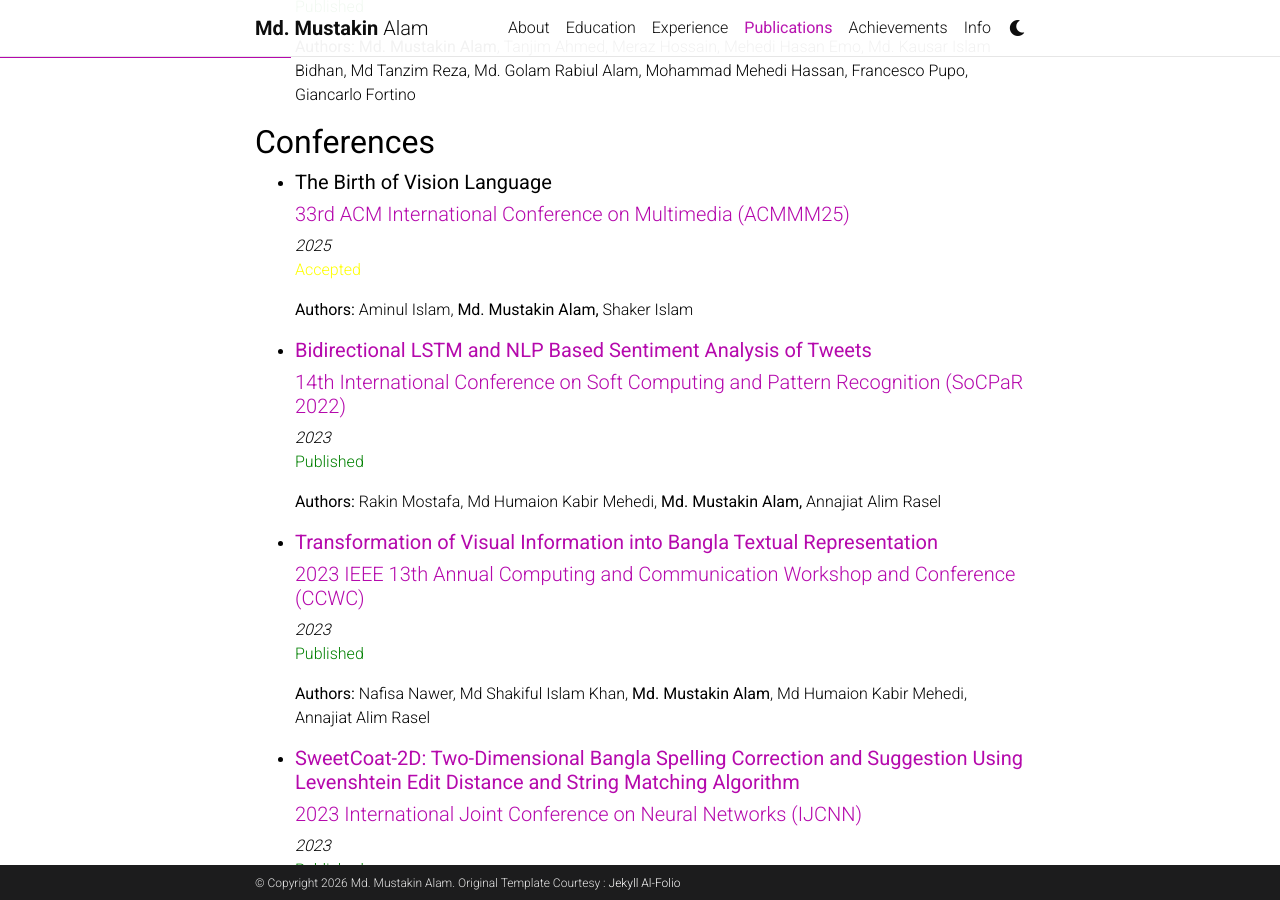
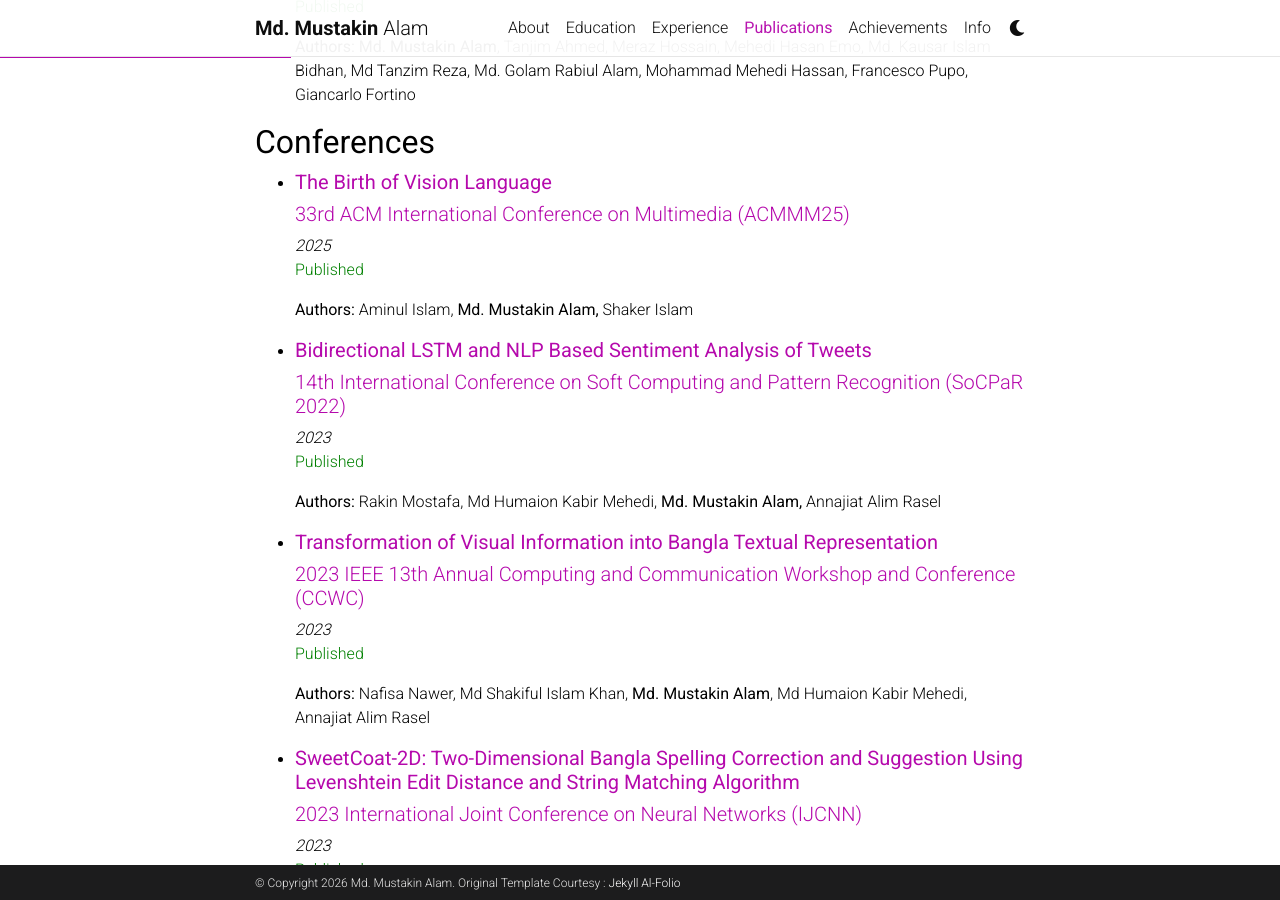
Before and after one commit to mustakinalam/mustakinalam.github.io, a Jekyll site: the page built from _pages/publications.md, in a window 1280 px wide and 900 px high, scrolled down 377 px. Built offline with Jekyll 4.4.1, drawn with Linux system fonts in a browser that asks for light colours; comment, search, counter and statistics services are not loaded; a style sheet for code colours, icons or effects is not loaded.

Commit message:
pub update

```diff
--- a/_pages/publications.md
+++ b/_pages/publications.md
@@ -16,11 +16,10 @@ nav_order: 4
 </ul>
 <h2><b>Conferences</b></h2>
 <ul>
-<li><h5><b>The Birth of Vision Language</b></h5></li>
-<h5><a href="https://acmmm2025.org/">33rd ACM
-International Conference on Multimedia (ACMMM25)</a></h5>
+<li><h5><b><a href="https://dl.acm.org/doi/abs/10.1145/3746027.3758162">The Birth of Vision Language</a></b></h5></li>
+<h5><a href="https://acmmm2025.org/">33rd ACM International Conference on Multimedia (ACMMM25)</a></h5>
 <i>2025</i><br>
-<p style="color: yellow">Accepted</p>
+<p style="color: green">Published</p>
 <b>Authors:</b> Aminul Islam, <b>Md. Mustakin Alam,</b> Shaker Islam<br>
 <p>
 <li><h5><b><a href="https://link.springer.com/chapter/10.1007/978-3-031-27524-1_62">Bidirectional LSTM and NLP Based Sentiment Analysis of Tweets</a></b></h5></li>
```
